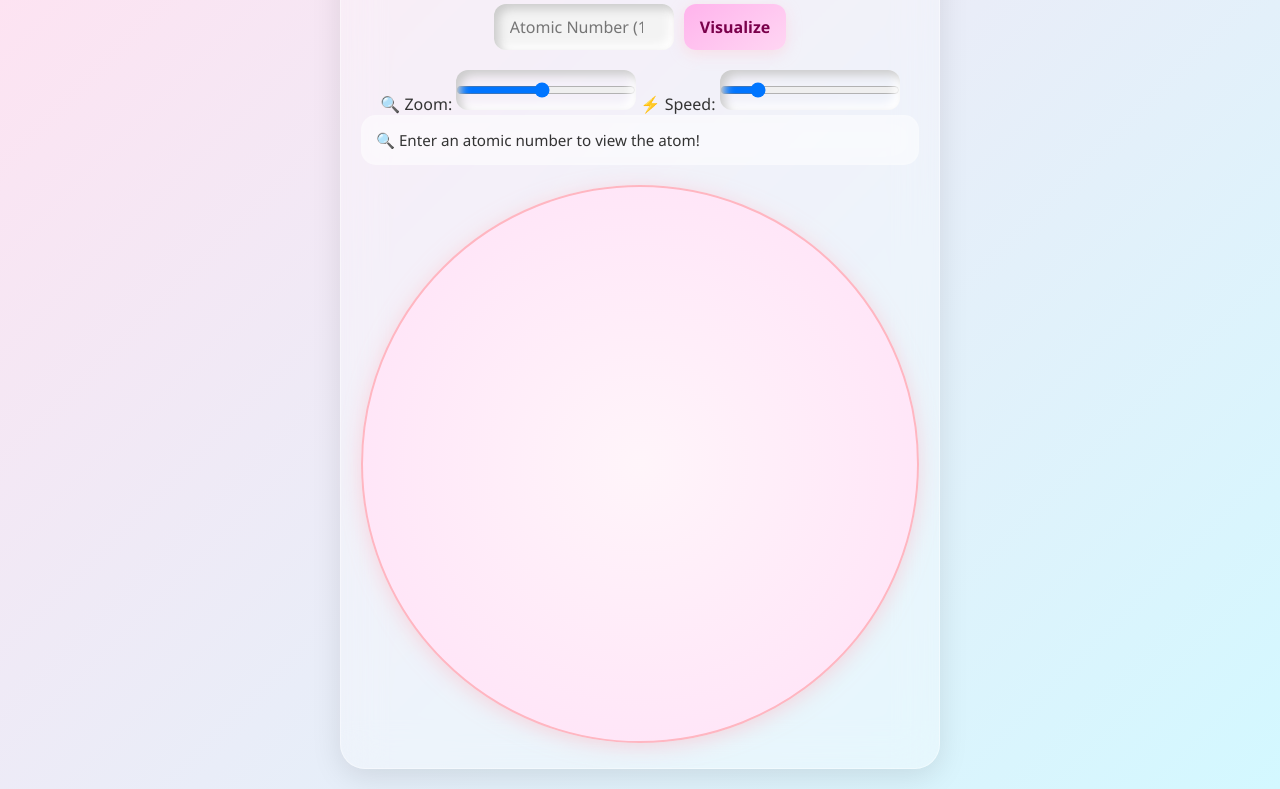
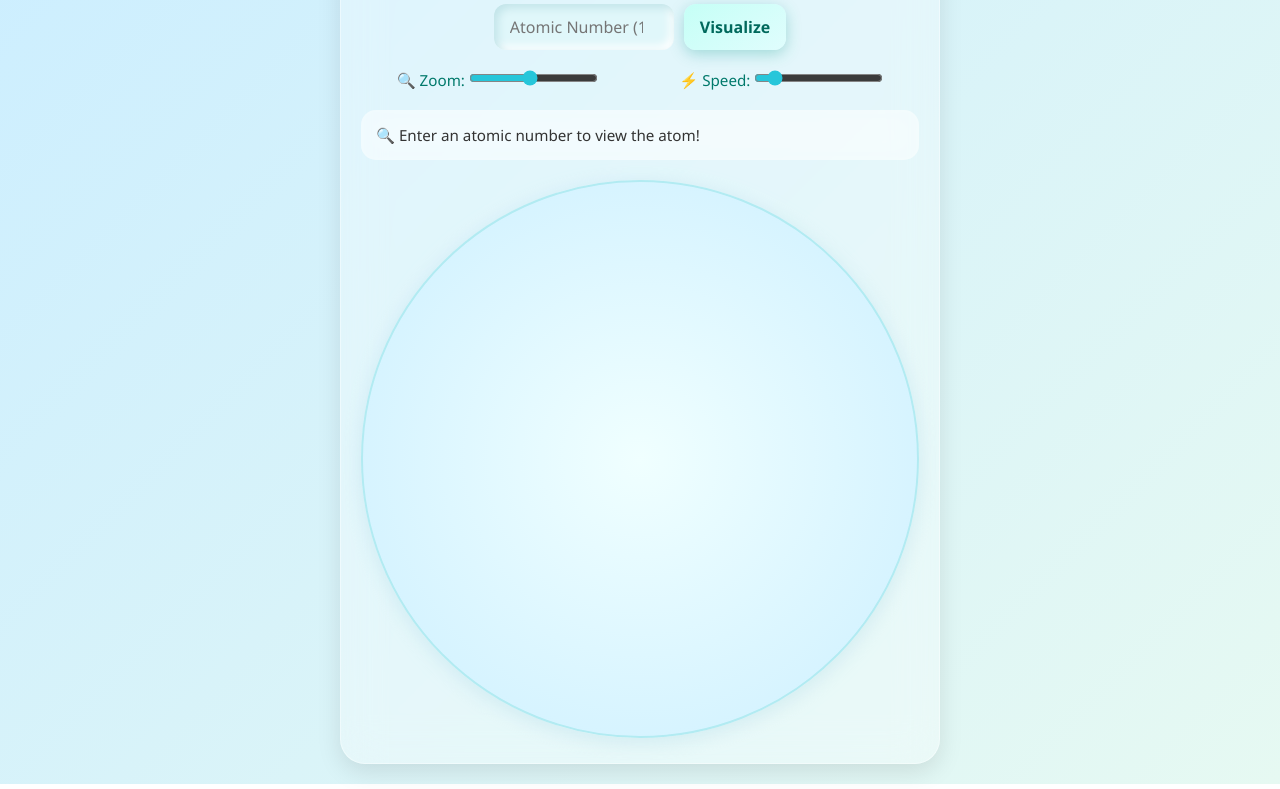
Before and after one commit to Swarup2024web/AtomCalc, a plain HTML site: page index.html in a window 1280 px wide. Shown: the part 100-889 px from the top of the page. Drawn offline with Linux system fonts and the light colour scheme.

Commit message:
Update style.css

```diff
--- a/style.css
+++ b/style.css
@@ -6,7 +6,7 @@
 }
 
 body {
-  background: linear-gradient(135deg, #ffe2f1, #d3f8ff);
+  background: linear-gradient(135deg, #cceeff, #e6f9f2);
   min-height: 100vh;
   display: flex;
   align-items: center;
@@ -23,14 +23,14 @@ body {
   border-radius: 25px;
   background: rgba(255, 255, 255, 0.3);
   backdrop-filter: blur(20px);
-  box-shadow: 0 8px 30px rgba(0, 0, 0, 0.1);
+  box-shadow: 0 8px 25px rgba(0, 0, 0, 0.1);
   border: 1px solid rgba(255, 255, 255, 0.4);
 }
 
 .neon-text {
   font-size: 2rem;
-  color: #ff69b4;
-  text-shadow: 0 0 5px #ffb3d1, 0 0 15px #ff69b4;
+  color: #4fc3f7;
+  text-shadow: 0 0 8px #9befff, 0 0 15px #4fc3f7;
   margin-bottom: 20px;
 }
 
@@ -42,7 +42,8 @@ body {
   margin-bottom: 20px;
 }
 
-input, button {
+input[type="number"],
+button {
   padding: 12px 16px;
   font-size: 1em;
   border-radius: 12px;
@@ -51,24 +52,24 @@ input, button {
   transition: all 0.3s ease;
 }
 
-input {
-  background: #f3f3f3;
+input[type="number"] {
+  background: #e0f7fa;
   color: #333;
-  box-shadow: inset 5px 5px 10px #ccc, inset -5px -5px 10px #fff;
+  box-shadow: inset 4px 4px 8px #c2e4e9, inset -4px -4px 8px #ffffff;
   width: 180px;
 }
 
 button {
-  background: linear-gradient(145deg, #ffb3ec, #ffd6f3);
-  color: #7a004b;
-  box-shadow: 0 4px 15px rgba(255, 192, 203, 0.4);
+  background: linear-gradient(145deg, #c5fff6, #e0fdfd);
+  color: #00695c;
+  box-shadow: 0 4px 15px rgba(0, 150, 136, 0.3);
   cursor: pointer;
   font-weight: bold;
 }
 
 button:hover {
-  background: linear-gradient(145deg, #ffd6f3, #ffb3ec);
-  box-shadow: 0 6px 20px rgba(255, 105, 180, 0.6);
+  background: linear-gradient(145deg, #e0fdfd, #c5fff6);
+  box-shadow: 0 6px 18px rgba(0, 150, 136, 0.5);
 }
 
 .glass-box {
@@ -77,9 +78,13 @@ button:hover {
   margin-bottom: 20px;
   border-radius: 15px;
   backdrop-filter: blur(15px);
-  box-shadow: inset 0 0 5px rgba(255, 255, 255, 0.3);
+  box-shadow: inset 0 0 6px rgba(255, 255, 255, 0.3);
   font-size: 0.95em;
   text-align: left;
+}
+
+.canvas-wrapper {
+  margin-top: 10px;
 }
 
 canvas {
@@ -87,7 +92,21 @@ canvas {
   max-width: 100%;
   height: auto;
   border-radius: 50%;
-  background: radial-gradient(circle at center, #fff5fa, #ffe0f7);
-  box-shadow: 0 4px 20px rgba(255, 182, 193, 0.5);
-  border: 2px solid #ffb6c1;
+  background: radial-gradient(circle at center, #f0ffff, #ccefff);
+  box-shadow: 0 4px 20px rgba(173, 216, 230, 0.4);
+  border: 2px solid #b2ebf2;
+}
+
+.slider-group {
+  display: flex;
+  justify-content: space-around;
+  margin: 10px auto 20px;
+  flex-wrap: wrap;
+  gap: 10px;
+  font-size: 0.95em;
+  color: #00796b;
+}
+
+.slider-group input[type="range"] {
+  accent-color: #26c6da;
   }
```
